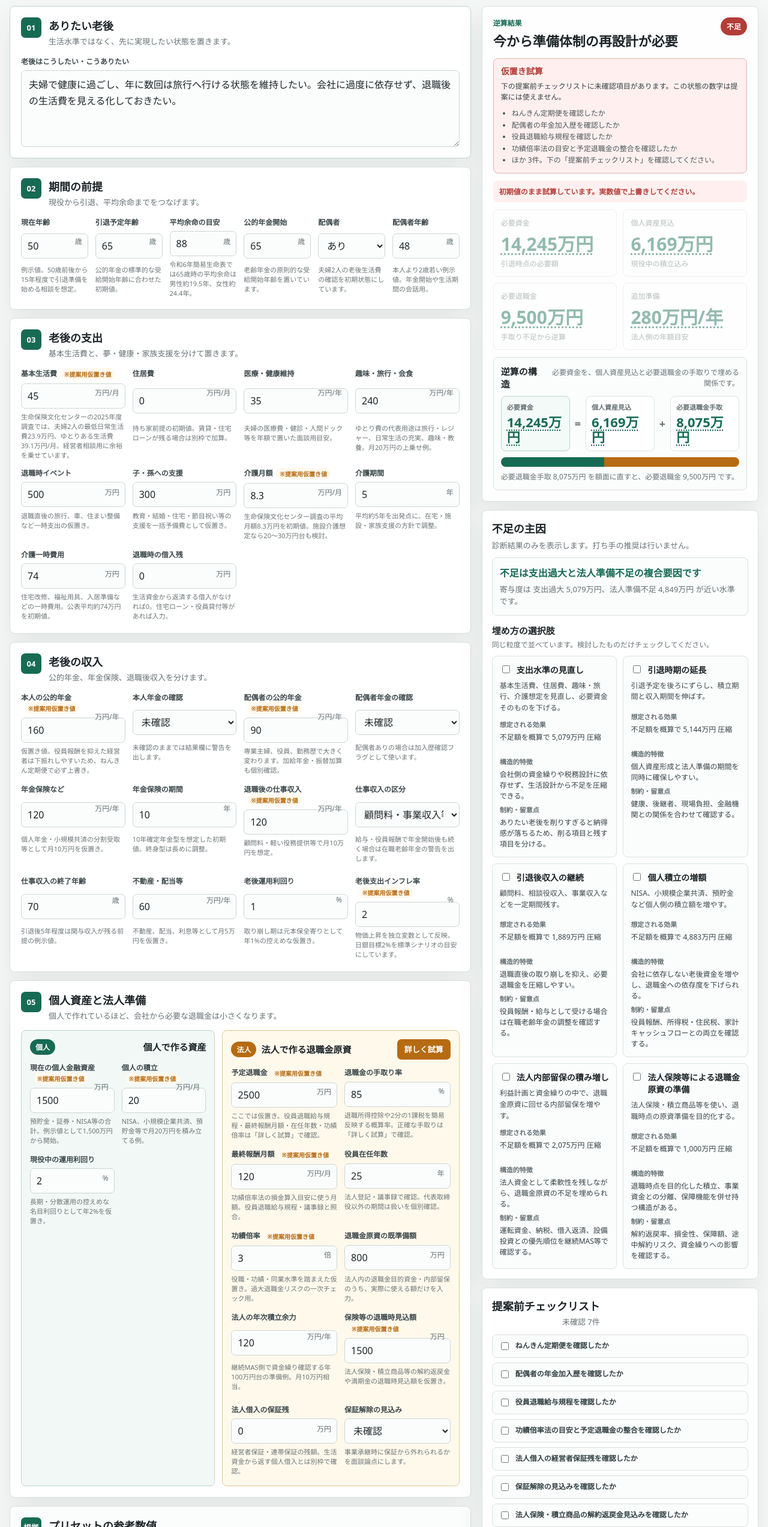
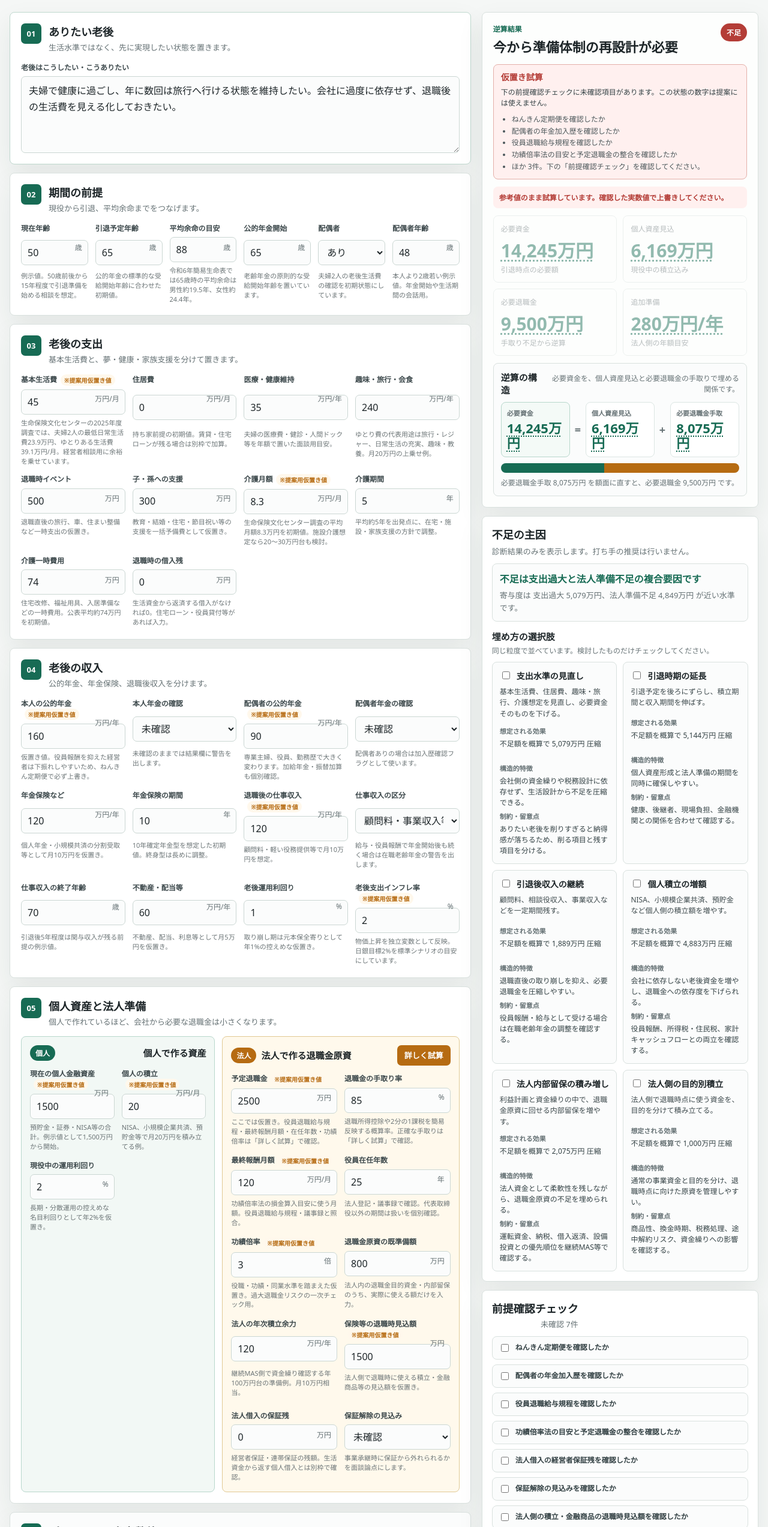
Before and after one commit to takatrp/second-life-planner, a plain HTML site: page index.html in a window 1280 px wide. Shown: the part 91-2636 px from the top of the page at 60% size. Drawn offline with Linux system fonts and the light colour scheme.

Commit message:
Neutralize checklist and option wording

```diff
--- a/app.js
+++ b/app.js
@@ -86,7 +86,7 @@ const proposalChecks = [
   { key: "checkMeritLimit", label: "功績倍率法の目安と予定退職金の整合を確認したか", homework: "最終報酬月額・在任年数・功績倍率の整合を確認する" },
   { key: "checkGuaranteeDebt", label: "法人借入の経営者保証残を確認したか", homework: "法人借入の保証残と保証契約を確認する" },
   { key: "checkGuaranteeRelease", label: "保証解除の見込みを確認したか", homework: "事業承継時の保証解除条件を確認する" },
-  { key: "checkInsuranceCash", label: "法人保険・積立商品の解約返戻金見込みを確認したか", homework: "保険・積立商品の解約返戻金見込みを設計書で確認する" }
+  { key: "checkInsuranceCash", label: "法人側の積立・金融商品の退職時見込額を確認したか", homework: "法人側の積立・金融商品の退職時見込額を資料で確認する" }
 ];
 
 const optionDefinitions = [
@@ -127,10 +127,10 @@ const optionDefinitions = [
   },
   {
     key: "optionInsuranceReserve",
-    title: "法人保険等による退職金原資の準備",
-    content: "法人保険・積立商品等を使い、退職時点の原資準備を目的化する。",
-    feature: "退職時点を目的化した積立、事業資金との分離、保障機能を併せ持つ構造がある。",
-    caution: "解約返戻率、損金性、保障額、途中解約リスク、資金繰りへの影響を確認する。"
+    title: "法人側の目的別積立",
+    content: "法人側で退職時点に使う資金を、目的を分けて積み立てる。",
+    feature: "通常の事業資金と目的を分け、退職時点に向けた原資を管理しやすい。",
+    caution: "商品性、換金時期、税務処理、途中解約リスク、資金繰りへの影響を確認する。"
   }
 ];
 
@@ -562,7 +562,7 @@ function renderAccuracyStatus(result) {
   });
   if (unchecked.length > visibleItems.length) {
     const li = document.createElement("li");
-    li.textContent = `ほか ${unchecked.length - visibleItems.length}件。下の「提案前チェックリスト」を確認してください。`;
+    li.textContent = `ほか ${unchecked.length - visibleItems.length}件。下の「前提確認チェック」を確認してください。`;
     nextSteps.appendChild(li);
   }
   if (!unchecked.length) {
@@ -575,7 +575,7 @@ function renderAccuracyStatus(result) {
   const usingInitialValues = isUsingInitialValues(result.state);
   warning.hidden = !usingInitialValues;
   if (usingInitialValues) {
-    warning.textContent = "初期値のまま試算しています。実数値で上書きしてください。";
+    warning.textContent = "参考値のまま試算しています。確認した実数値で上書きしてください。";
   }
 }
 
@@ -591,7 +591,7 @@ function getAccuracyStatus(state) {
       key: "ready",
       className: "ready",
       label: "提案可能水準",
-      text: "下の提案前チェックリストはすべて確認済みです。提案書化の前に証憑保存を確認してください。"
+      text: "下の前提確認チェックはすべて確認済みです。提案書化の前に証憑保存を確認してください。"
     };
   }
   if (checkedCount >= 3) {
@@ -599,14 +599,14 @@ function getAccuracyStatus(state) {
       key: "meeting",
       className: "meeting",
       label: "面談用試算",
-      text: "一部確認済みです。提案可能水準にするには、下の未確認項目を埋めてください。"
+      text: "一部確認済みです。提案可能水準にするには、下の前提確認チェックを埋めてください。"
     };
   }
   return {
     key: "draft",
     className: "draft",
     label: "仮置き試算",
-    text: "下の提案前チェックリストに未確認項目があります。この状態の数字は提案には使えません。"
+    text: "下の前提確認チェックに未確認項目があります。この状態の数字は提案には使えません。"
   };
 }
 
@@ -755,7 +755,7 @@ function buildValidationChecks(result) {
 
   checks.push(result.state.pensionSelfChecked
     ? { className: "", text: "本人年金額は確認済み扱い。ねんきん定期便等の金額で入力されている前提。" }
-    : { className: "warn", text: "本人年金額が未確認。初期値160万円のまま提案書に進めない。" });
+    : { className: "warn", text: "本人年金額が未確認。参考値160万円のまま提案書に進めない。" });
 
   if (result.state.hasSpouse) {
     checks.push(result.state.pensionSpouseChecked
--- a/index.html
+++ b/index.html
@@ -12,6 +12,7 @@
       <div>
         <p class="eyebrow">Matsumoto Accounting</p>
         <h1>セカンドライフ逆算プランナー</h1>
+        <p class="tool-purpose">経営者の老後資金について、不足構造と埋め方の選択肢を一緒に整理する面談支援ツールです。</p>
       </div>
       <div class="topbar__actions">
         <button class="ghost-button" id="saveButton" type="button">保存</button>
@@ -340,7 +341,7 @@
                 <span>保険等の退職時見込額</span>
                 <input type="number" data-field="insuranceCashAtRetire" min="0" value="1500">
                 <em>万円</em>
-                <small>法人保険・積立商品等の解約返戻金や満期金の退職時見込額を仮置き。</small>
+                <small>法人側で退職時に使える積立・金融商品等の見込額を仮置き。</small>
               </label>
               <label class="input-field">
                 <span>法人借入の保証残</span>
@@ -367,7 +368,7 @@
           <span class="section-index">根拠</span>
           <div>
             <h2>プリセットの参考数値</h2>
-            <p>初期値は提案用の仮置きです。実際の提案では、ねんきん定期便、法人決算、保険設計書で上書きします。</p>
+            <p>初期値は面談の入口として置いた参考値です。実際の検討では、ねんきん定期便、法人決算、契約資料、見込額資料などで上書きします。</p>
           </div>
         </div>
         <ul class="source-list">
@@ -489,7 +490,7 @@
             <dl><dt>想定される効果</dt><dd id="optionCorporateReserveEffect"></dd><dt>構造的特徴</dt><dd id="optionCorporateReserveFeature"></dd><dt>制約・留意点</dt><dd id="optionCorporateReserveCaution"></dd></dl>
           </article>
           <article class="option-card">
-            <label><input type="checkbox" data-field="optionInsuranceReserve"><span>法人保険等による退職金原資の準備</span></label>
+            <label><input type="checkbox" data-field="optionInsuranceReserve"><span>法人側の目的別積立</span></label>
             <p id="optionInsuranceReserveContent"></p>
             <dl><dt>想定される効果</dt><dd id="optionInsuranceReserveEffect"></dd><dt>構造的特徴</dt><dd id="optionInsuranceReserveFeature"></dd><dt>制約・留意点</dt><dd id="optionInsuranceReserveCaution"></dd></dl>
           </article>
@@ -499,7 +500,7 @@
       <section class="checklist-panel">
         <div class="chart-title">
           <div>
-            <h2>提案前チェックリスト</h2>
+            <h2>前提確認チェック</h2>
             <p id="uncheckedCheckCount">未確認 7件</p>
           </div>
         </div>
@@ -510,7 +511,7 @@
           <label><input type="checkbox" data-field="checkMeritLimit">功績倍率法の目安と予定退職金の整合を確認したか</label>
           <label><input type="checkbox" data-field="checkGuaranteeDebt">法人借入の経営者保証残を確認したか</label>
           <label><input type="checkbox" data-field="checkGuaranteeRelease">保証解除の見込みを確認したか</label>
-          <label><input type="checkbox" data-field="checkInsuranceCash">法人保険・積立商品の解約返戻金見込みを確認したか</label>
+          <label><input type="checkbox" data-field="checkInsuranceCash">法人側の積立・金融商品の退職時見込額を確認したか</label>
         </div>
       </section>
 
--- a/styles.css
+++ b/styles.css
@@ -73,6 +73,14 @@ h1 {
   margin-bottom: 0;
   font-size: clamp(22px, 2.2vw, 32px);
   letter-spacing: 0;
+}
+
+.tool-purpose {
+  max-width: 620px;
+  margin: 6px 0 0;
+  color: var(--muted);
+  font-size: 13px;
+  line-height: 1.55;
 }
 
 h2 {
```
